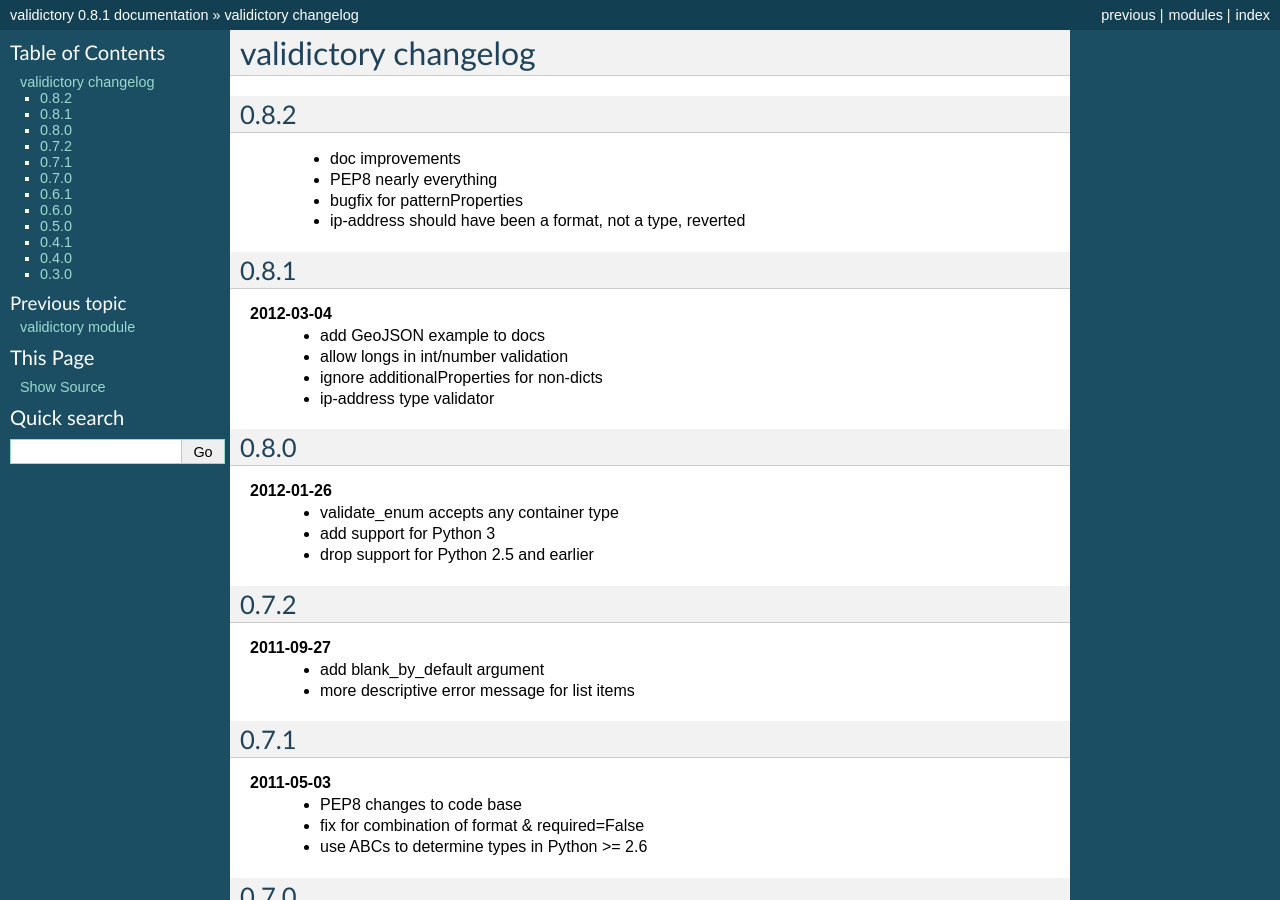
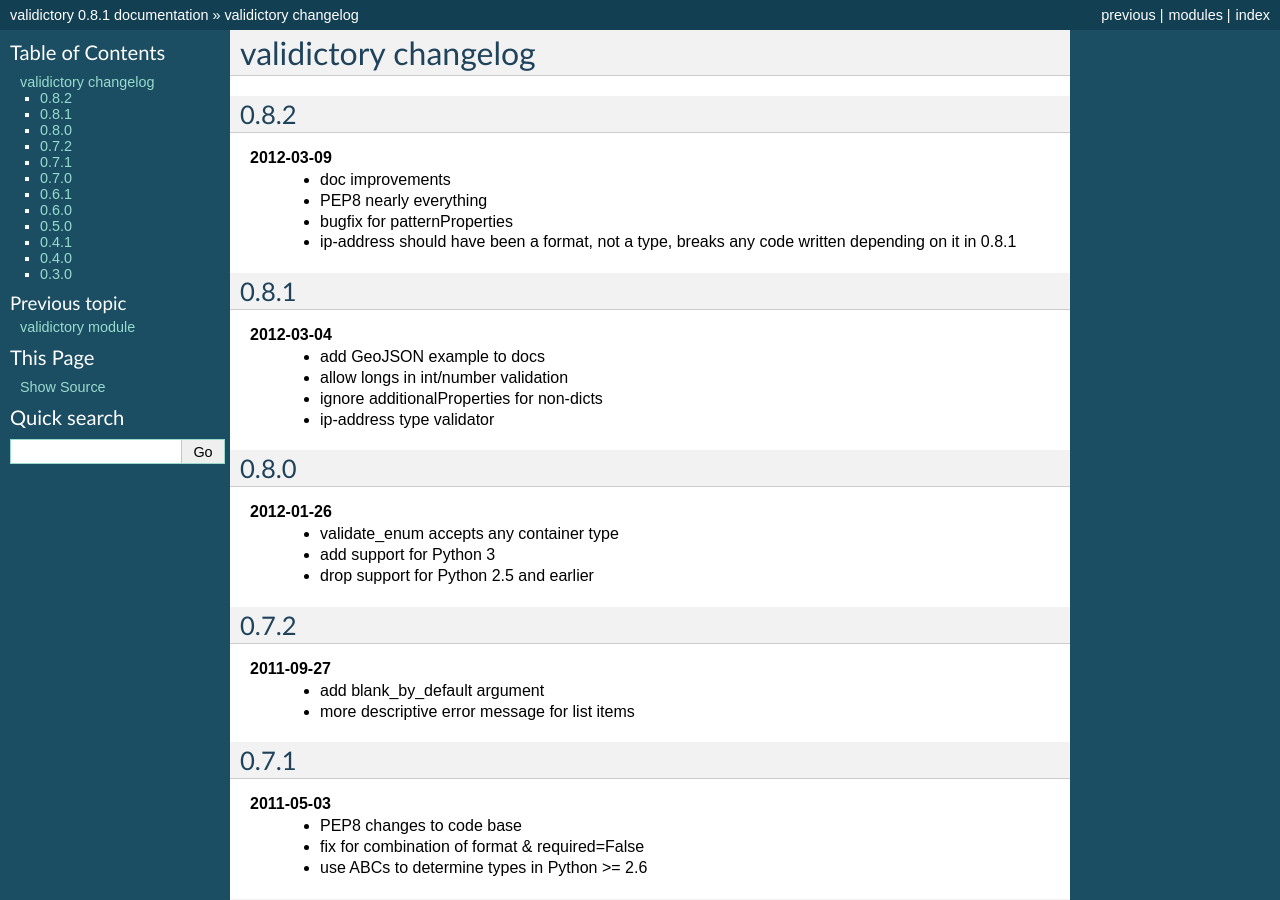
Before and after one commit to jpmckinney/validictory, a Sphinx documentation site: the page built from docs/changelog.rst, in a window 1280 px wide and 900 px high. Built offline with Sphinx 7.4.7, drawn with Linux system fonts in a browser that asks for light colours.

Commit message:
explain change in changelog

```diff
--- a/docs/changelog.rst
+++ b/docs/changelog.rst
@@ -3,10 +3,12 @@ validictory changelog
 
 0.8.2
 -----
+**2012-03-09**
     * doc improvements
     * PEP8 nearly everything
     * bugfix for patternProperties
-    * ip-address should have been a format, not a type, reverted
+    * ip-address should have been a format, not a type, breaks
+      any code written depending on it in 0.8.1
 
 0.8.1
 -----
```
